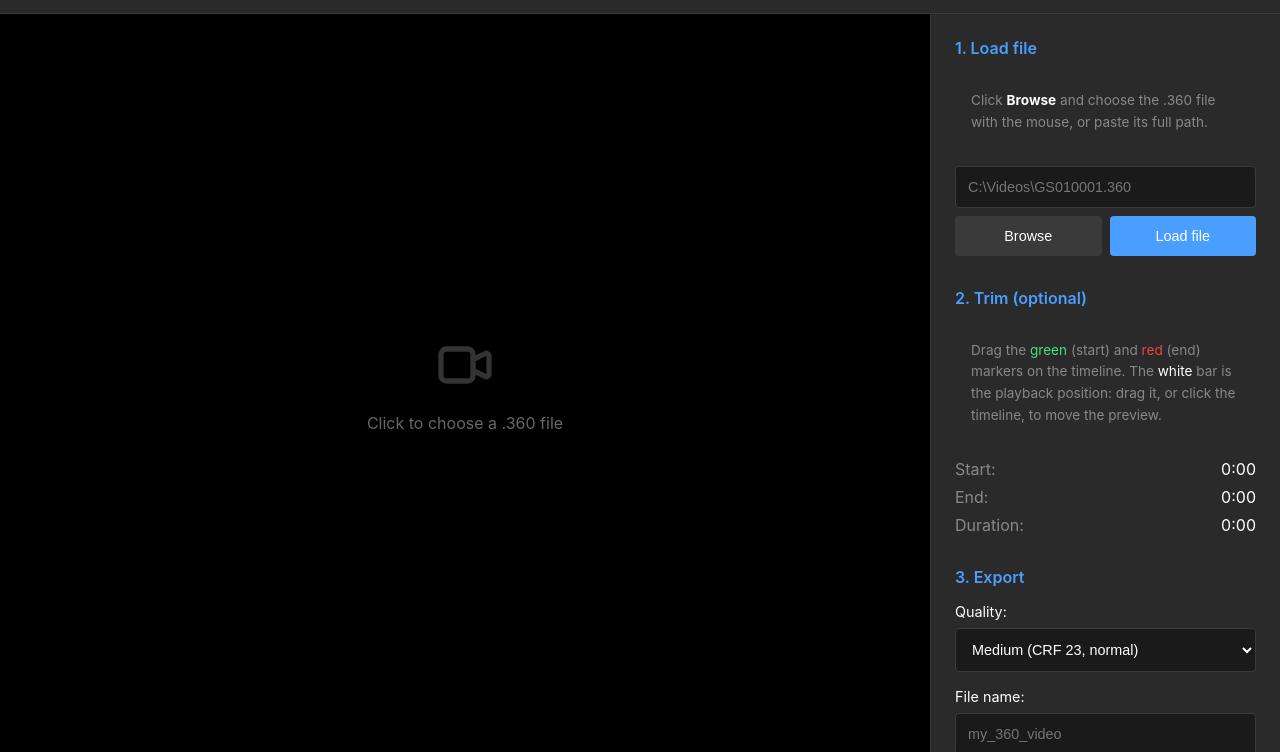
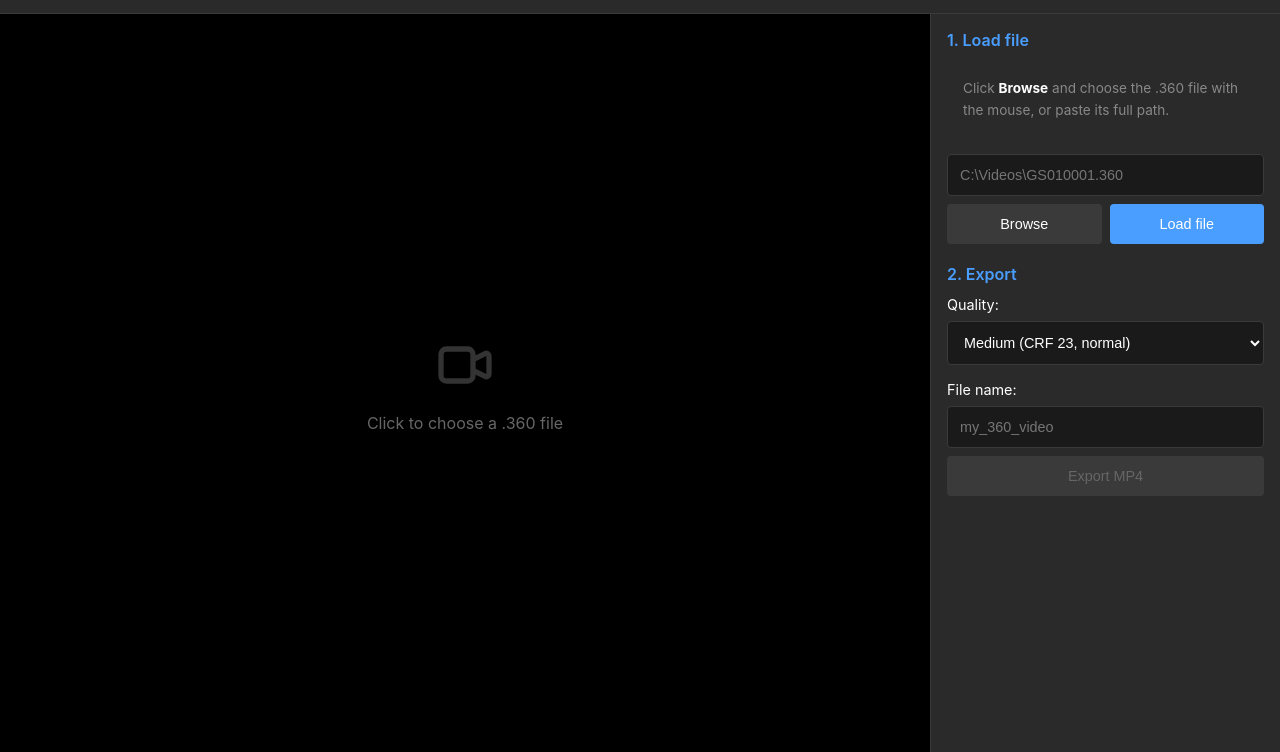
Before and after one commit to miguelcarrascoq/gopro-360-editor, a website: page public/index.html in a window 1280 px wide. Shown: the part 48-800 px from the top of the page. Drawn offline with nearby package versions, Linux system fonts and the light colour scheme.

Commit message:
Update UI layout and add trim information display in GoPro 360 Editor
- Adjusted padding and margin for improved spacing in the controls panel and sections.
- Introduced a new trim information section displaying start, end, and duration labels.
- Removed redundant instructions related to trimming from the export section for clarity.

```diff
--- a/public/index.html
+++ b/public/index.html
@@ -56,19 +56,23 @@
         #controls-panel {
             width: 350px;
             background: #2a2a2a;
-            padding: 1.5rem;
+            padding: 1rem;
             overflow-y: auto;
             border-left: 1px solid #3a3a3a;
         }
 
         .section {
-            margin-bottom: 2rem;
+            margin-bottom: 1.25rem;
+        }
+
+        .section:last-child {
+            margin-bottom: 0;
         }
 
         .section h2 {
             font-size: 1rem;
             font-weight: 600;
-            margin-bottom: 1rem;
+            margin-bottom: 0.75rem;
             color: #4a9eff;
         }
 
@@ -213,6 +217,26 @@
             display: flex;
             gap: 1rem;
             align-items: center;
+        }
+
+        #trim-info {
+            display: flex;
+            gap: 1.25rem;
+            margin-top: 0.6rem;
+            font-size: 0.85rem;
+        }
+
+        #trim-info .trim-label {
+            color: #888;
+            margin-right: 0.35rem;
+        }
+
+        #trim-info .trim-start-label {
+            color: #4ade80;
+        }
+
+        #trim-info .trim-end-label {
+            color: #ef4444;
         }
 
         #play-pause {
@@ -646,6 +670,11 @@
                         <button id="play-pause" class="btn btn-secondary">▶</button>
                         <span id="current-time">0:00 / 0:00</span>
                     </div>
+                    <div id="trim-info">
+                        <span><span class="trim-label trim-start-label">Start</span><span id="trim-start">0:00</span></span>
+                        <span><span class="trim-label trim-end-label">End</span><span id="trim-end">0:00</span></span>
+                        <span><span class="trim-label">Duration</span><span id="trim-duration">0:00</span></span>
+                    </div>
                 </div>
             </div>
 
@@ -664,27 +693,7 @@
                 </div>
 
                 <div class="section">
-                    <h2>2. Trim (optional)</h2>
-                    <div class="instructions">
-                        Drag the <span style="color: #4ade80;">green</span> (start) and <span style="color: #ef4444;">red</span> (end) markers on the timeline.
-                        The <span style="color: #fff;">white</span> bar is the playback position: drag it, or click the timeline, to move the preview.
-                    </div>
-                    <div class="file-info-item">
-                        <span class="file-info-label">Start:</span>
-                        <span id="trim-start">0:00</span>
-                    </div>
-                    <div class="file-info-item">
-                        <span class="file-info-label">End:</span>
-                        <span id="trim-end">0:00</span>
-                    </div>
-                    <div class="file-info-item">
-                        <span class="file-info-label">Duration:</span>
-                        <span id="trim-duration">0:00</span>
-                    </div>
-                </div>
-
-                <div class="section">
-                    <h2>3. Export</h2>
+                    <h2>2. Export</h2>
                     <label style="display: block; margin-bottom: 0.5rem; font-size: 0.9rem;">Quality:</label>
                     <select id="quality">
                         <option value="high">High (CRF 18, slow)</option>
```
